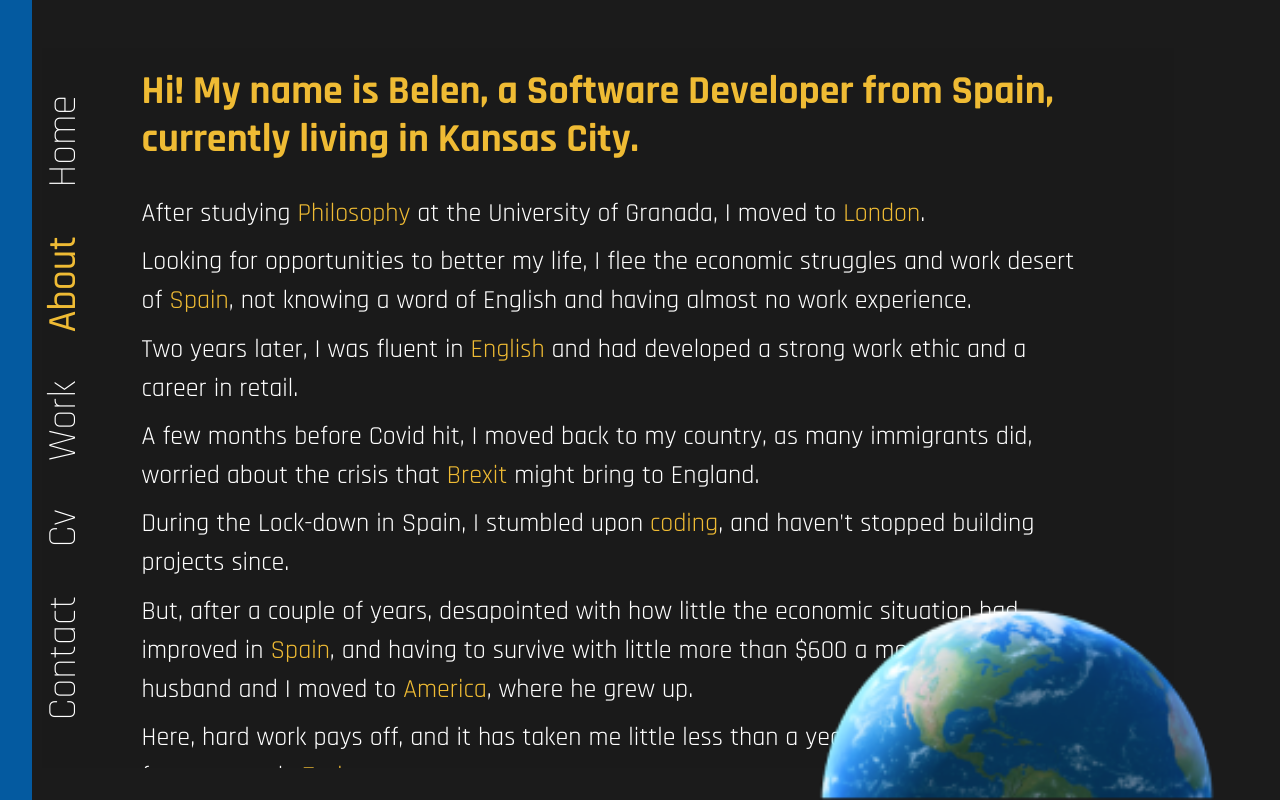
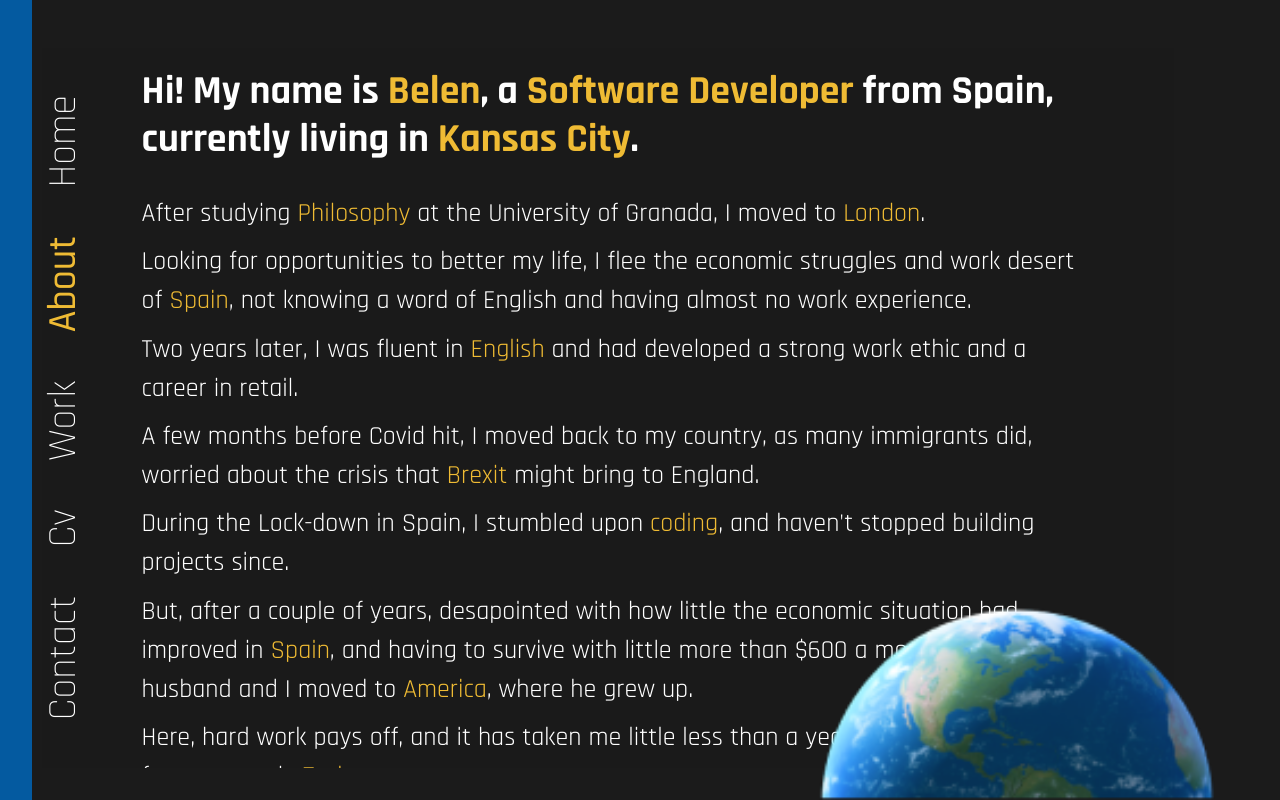
Before and after one commit to 93Belen/personal-website, a React (Create React App) app: page /about in a window 1280 px wide. Built offline with nearby package versions, Linux system fonts and the light colour scheme.

Commit message:
fixed styling bug

```diff
--- a/src/components/about/about.css
+++ b/src/components/about/about.css
@@ -28,9 +28,8 @@
 #textContainer p {
     margin: 1% 0;
 }
-#h1{
+#textContainer #h1{
     margin-bottom: 3rem;
-    color: var(--orange);
 }
 #last-sentence {
     padding-bottom: 400px;
@@ -60,10 +59,6 @@
         max-height: 100vh;
     }
 
-    #text-container p {
-        margin: 0;
-    }
-
     #img-amercia{
         position: fixed;
         bottom:0px;
@@ -72,7 +67,7 @@
         max-width: 500px;
         display: block;
     }
-    #textContainer #h1{
+    #textContainer h1{
         font-size: 4rem;
     }
 }
--- a/src/components/about/about.js
+++ b/src/components/about/about.js
@@ -7,7 +7,7 @@ export const About = () => {
     return (
         <Container id='about'>
             <Container id='textContainer'>
-            <h1 id='h1'> Hi! My name is Belen, a Software Developer from Spain, currently living in Kansas City.</h1>
+            <h1 id='h1'> Hi! My name is <span className='span'>Belen</span>, a <span className='span'>Software Developer</span> from Spain, currently living in <span className='span'>Kansas City</span>.</h1>
             <p>After studying <span className='span'>Philosophy</span> at the University of Granada, I moved to <span className='span'>London</span>.</p>
             <p>Looking for opportunities to better my life, I flee the economic struggles and work desert of <span className='span'>Spain</span>, not knowing a word of English and having almost no work experience.</p>
             <p>Two years later, I was fluent in <span className='span'>English</span> and had developed a strong work ethic and a career in retail.</p>
```
